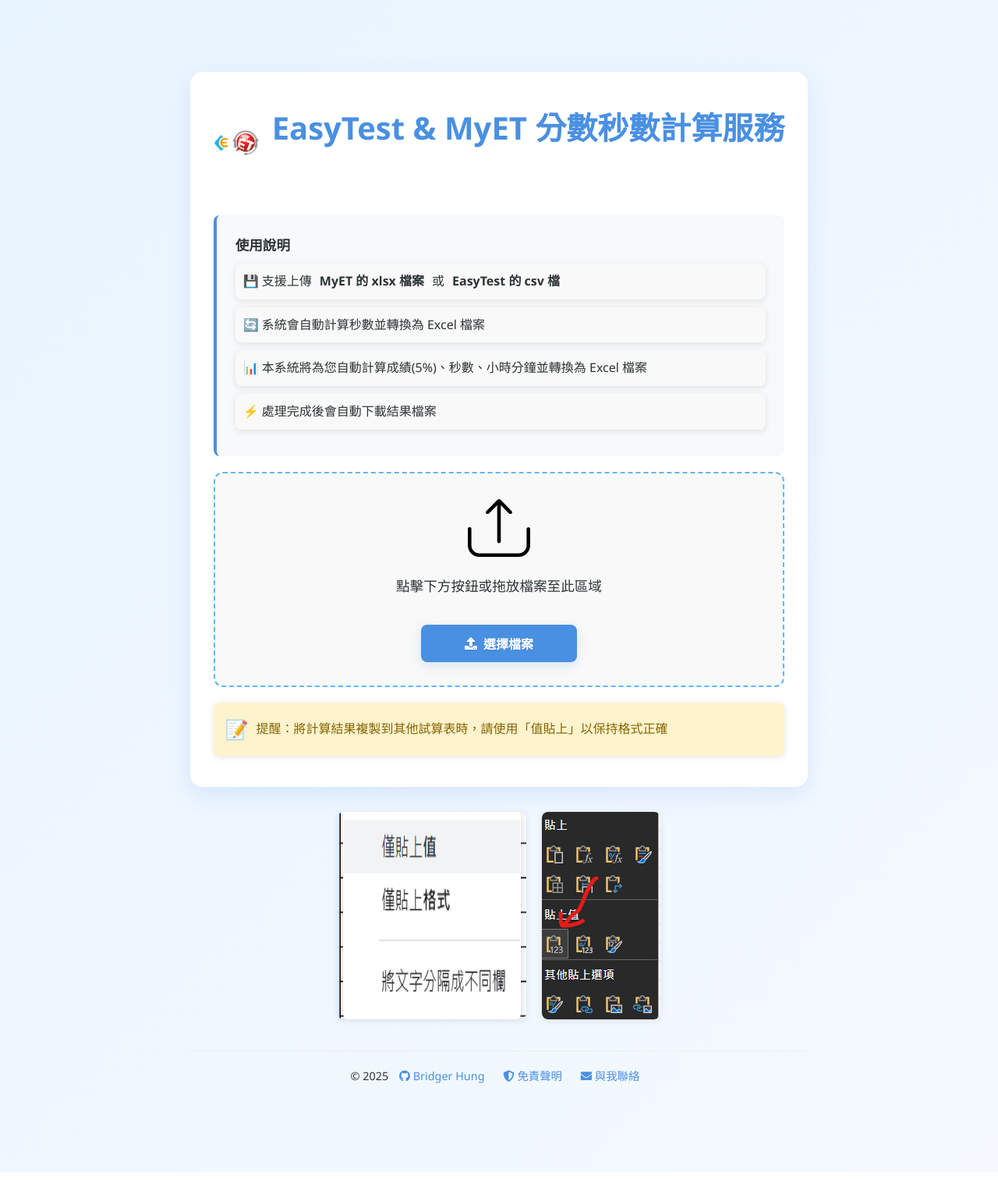
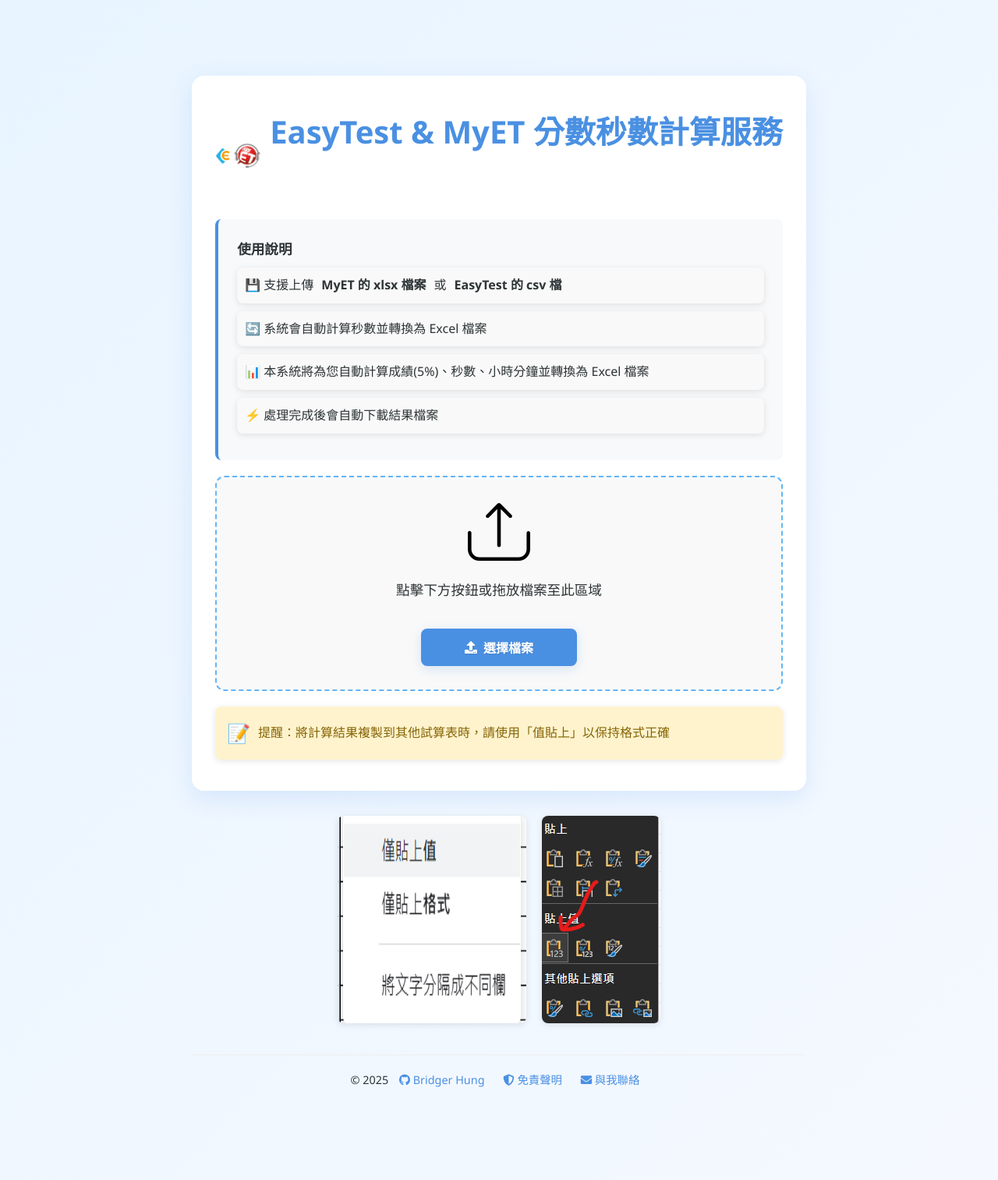
Before and after one commit to bridgerhung/easytest, a Flask app: page /legacy in a window 1280 px wide. Shown: the whole page at 78% size. Run offline with Flask 3, Linux system fonts and the light colour scheme.

Commit message:
Enhance layout and styles for improved UI, including container width adjustments and logo modifications

```diff
--- a/static/css/home.css
+++ b/static/css/home.css
@@ -27,8 +27,8 @@
 }
 
 .container {
-  max-width: 900px;
-  margin: 40px auto;
+  max-width: 1400px;
+  margin: 45px auto;
   padding: 20px;
 }
 
--- a/static/css/styles-legacy.css
+++ b/static/css/styles-legacy.css
@@ -47,15 +47,15 @@
 
 .header {
   display: flex;
-  align-items: center;
-  justify-content: center;
-  gap: 15px;
+  align-items: safe center;
+  justify-content: safe center;
+  gap: 10px;
   margin-bottom: 20px;
 }
 
 .logo {
   width: 60px;
-  height: 60px;
+  height: auto;
 }
 
 h1 {
--- a/static/css/styles.css
+++ b/static/css/styles.css
@@ -52,7 +52,7 @@
 
 /* Container */
 .container {
-  max-width: 1200px; /* Increased from previous 1000px */
+  max-width: 1400px; /* Increased from previous 1000px */
   margin: 0 auto;
   padding: 2rem;
 }
@@ -70,12 +70,12 @@
 .header {
   display: flex;
   align-items: center;
-  gap: 1rem;
+  gap: 0rem;
 }
 
 .logo {
-  width: 70px;
-  height: auto;
+  width: auto;
+  height: 30px;
 }
 
 h1 {
--- a/templates/home.html
+++ b/templates/home.html
@@ -51,8 +51,8 @@
     <div class="container">
       <div class="card">
         <h1>
-          <i class="fas fa-calculator"></i> EasyTest & MyET
-          分數、秒數、時數計算服務
+          <img src="/static/logo.png" alt="favicon" class="logo" />
+          EasyTest & MyET 分數、秒數、時數計算服務
         </h1>
 
         <div class="description">
```
Also changed, not shown: static/logo.png.
